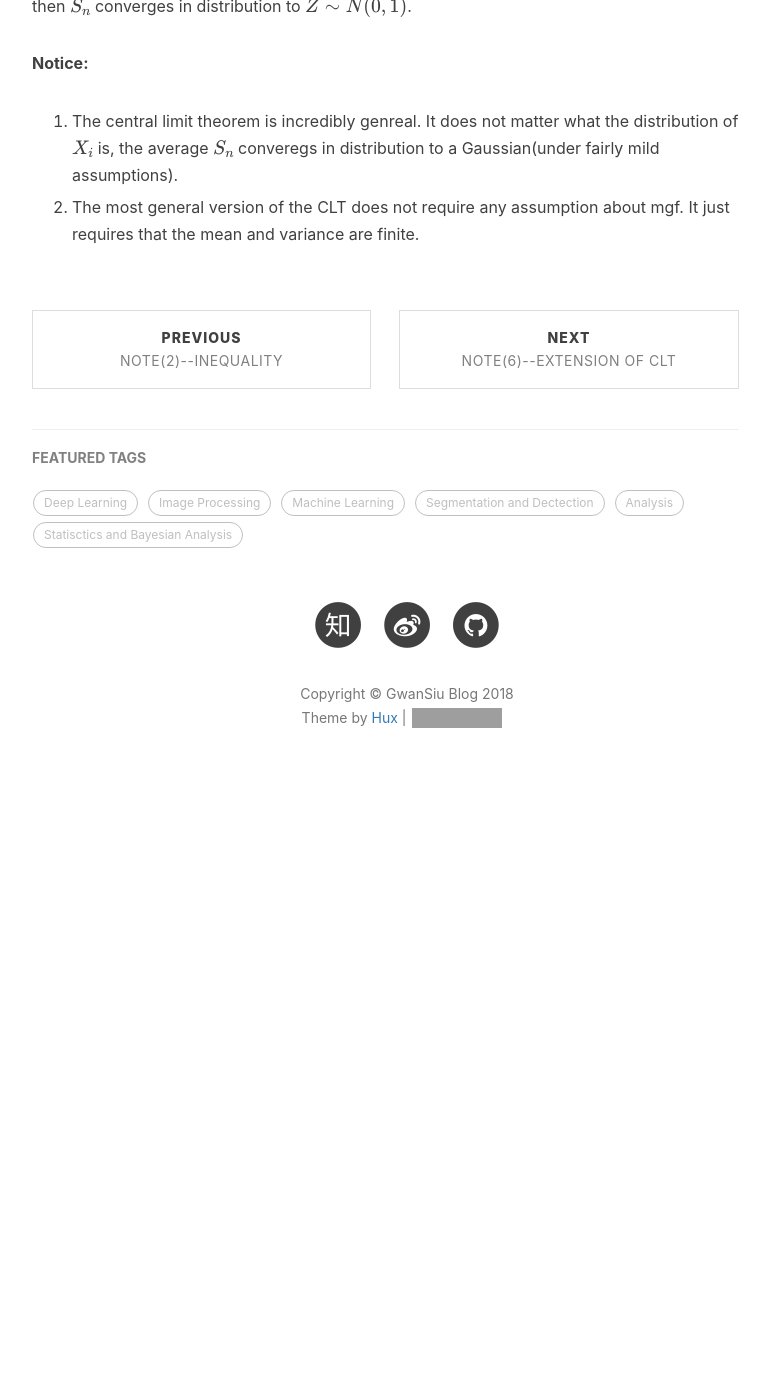
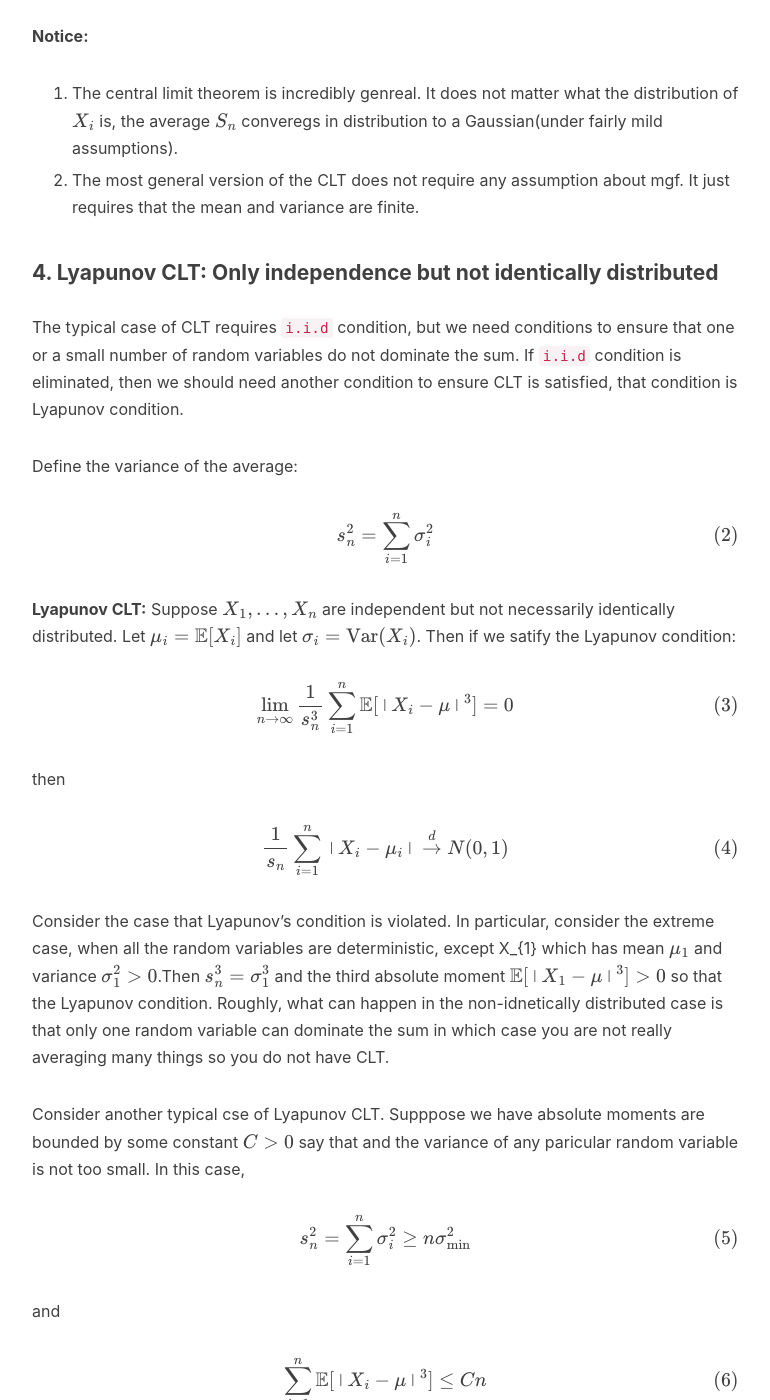
Before and after one commit to Gwan-Siu/gwansiu.github.io, a Jekyll site: the page built from _posts/2018-02-09-note(5)-Convergence.markdown, in a window 1280 px wide and 1400 px high, scrolled down 1457 px. Shown: the whole window, without its empty margins (233-1003 px from the left). Built offline with Jekyll 4.4.1, drawn with Linux system fonts in a browser that asks for light colours; nearby versions of some CDN libraries; our own code applies the rules of GitHub Pages for plain Markdown files; formulas are drawn with MathJax 3; comment, search, counter and statistics services are not loaded; before the commit the page ends 2279 px from its top, so only the background shows below that; some of the changed text lies outside the part shown; grey boxes are pictures that could not be loaded.

Commit message:
Note-CLT
Modification

```diff
--- a/_posts/2018-02-09-note(5)-Convergence.markdown
+++ b/_posts/2018-02-09-note(5)-Convergence.markdown
@@ -1,6 +1,6 @@
 ---
 layout: post
-title: Note(5): Convergence
+title: Note(5)-Convergence
 date: 2018-02-09
 author: Gwan Siu
 catalog: True
@@ -28,7 +28,7 @@ The one exception to this is known as `Slutsky's theoem`. It says that if $Y_{n}
 
 **The central limit theorem is one of the most famous examples of convergence in distribution.**
 
-Let $X_{1},...,X_{n}$ be a sequence of independent random variables with mean $\mu$ and variance $\sigma^{2}$. Assume that the mgf $\mathbbP{E}[\text{exp}(tX_{i})]$ is finite for $t$ in a neighborhood around zero. Let
+Let $X_{1},...,X_{n}$ be a sequence of independent random variables with mean $\mu$ and variance $\sigma^{2}$. Assume that the mgf $\mathbb{E}[\text{exp}(tX_{i})]$ is finite for $t$ in a neighborhood around zero. Let
 
 $$
 \begin{equation}
@@ -43,3 +43,51 @@ then $S_{n}$ converges in distribution to $Z\sim N(0,1)$.
 1. The central limit theorem is incredibly genreal. It does not matter what the distribution of $X_{i}$ is, the average $S_{n}$ converegs in distribution to a Gaussian(under fairly mild assumptions).
 
 2. The most general version of the CLT does not require any assumption about mgf. It just requires that the mean and variance are finite.
+
+#### 4. Lyapunov CLT: Only independence but not identically distributed
+
+The typical case of CLT requires `i.i.d` condition, but we need conditions to ensure that one or a small number of random variables do not dominate the sum. If `i.i.d` condition is eliminated, then we should need another condition to ensure CLT is satisfied, that condition is Lyapunov condition.
+
+Define the variance of the average:
+
+$$
+\begin{equation}
+s_{n}^{2}=\sum_{i=1}^{n}\sigma_{i}^{2}
+\end{equation}
+$$
+
+**Lyapunov CLT:** Suppose $X_{1},...,X_{n}$ are independent but not necessarily identically distributed. Let $\mu_{i}=\mathbb{E}[X_{i}]$ and let $\sigma_{i}=\text{Var}(X_{i})$. Then if we satify the Lyapunov condition:
+
+$$
+\begin{equation}
+\lim_{n\rightarrow\infty}\frac{1}{s^{3}_{n}}\sum_{i=1}^{n}\mathbb{E}[\arrowvert X_{i}-\mu\arrowvert^{3}]=0
+\end{equation}
+$$
+
+then
+
+$$
+\begin{equation}
+\frac{1}{s_{n}}\sum_{i=1}^{n}\arrowvert X_{i}-\mu_{i}\arrowvert \overset{d}{\rightarrow}N(0,1)
+\end{equation}
+$$
+
+Consider the case that Lyapunov's condition is violated. In particular, consider the extreme case, when all the random variables are deterministic, except X_{1} which has mean $\mu_{1}$ and variance $\sigma_{1}^{2}>0$.Then $s_{n}^{3}=\sigma_{1}^{3}$ and the third absolute moment $\mathbb{E}[\arrowvert X_{1}-\mu\arrowvert^{3}]>0$ so that the Lyapunov condition. Roughly, what can happen in the non-idnetically distributed case is that only one random variable can dominate the sum in which case you are not really averaging many things so you do not have CLT.
+
+Consider another typical cse of Lyapunov CLT. Supppose we have absolute moments are bounded by some constant $C>0$ say that and the variance of any paricular random variable is not too small. In this case,
+
+$$
+\begin{equation}
+s_{n}^{2}=\sum_{i=1}^{n}\sigma^{2}_{i}\geq n\sigma_{\text{min}}^{2}
+\end{equation}
+$$
+
+and
+
+$$
+\begin{equation}
+\sum_{i=1}^{n}\mathbb{E}[\arrowvert X_{i}-\mu\arrowvert^{3}]\leq Cn
+\end{equation}
+$$
+
+In this case, we will have that the Lyapunov ratio $\leq \frac{C}{\sqrt{n}\sigma^{3}_{\text{min}}}$.
--- a/_posts/2018-02-09-note(6)-Extension-of-CLT.markdown
+++ b/_posts/2018-02-09-note(6)-Extension-of-CLT.markdown
@@ -70,7 +70,7 @@ In the typical case of the CLT, we need to know the variance $\sigma$. In practi
 
 $$
 \begin{equation}
-\widtilde{\sigma}_{n}^{2} = \frac{1}{n-1}\sum_{i=1}^{n}(X_{i}-\widetilde{\mu})^{2}
+\widetilde{\sigma}_{n}^{2} = \frac{1}{n-1}\sum_{i=1}^{n}(X_{i}-\widetilde{\mu})^{2}
 \end{equation}
 $$
 
@@ -179,7 +179,7 @@ Suppose random vector $X_{1},...,X_{n}\in \mathbb{R}^{d}$, and $g:\mathbb{R}^{d}
 
 $$
 \begin{equation}
-\sqrt{n}(g(\widetilde{\mu}_{n})-g(\mu))\overset{d}{\rgihtarrrow}N(0,\bigtriangleup_{\mu}(g)^{T}\Sigma\bigtriangle_{\mu}(g))
+\sqrt{n}(g(\widetilde{\mu}_{n})-g(\mu))\overset{d}{\rightarrrow}N(0,\bigtriangleup_{\mu}(g)^{T}\Sigma\bigtriangleup_{\mu}(g))
 \end{equation}
 $$
 
```
